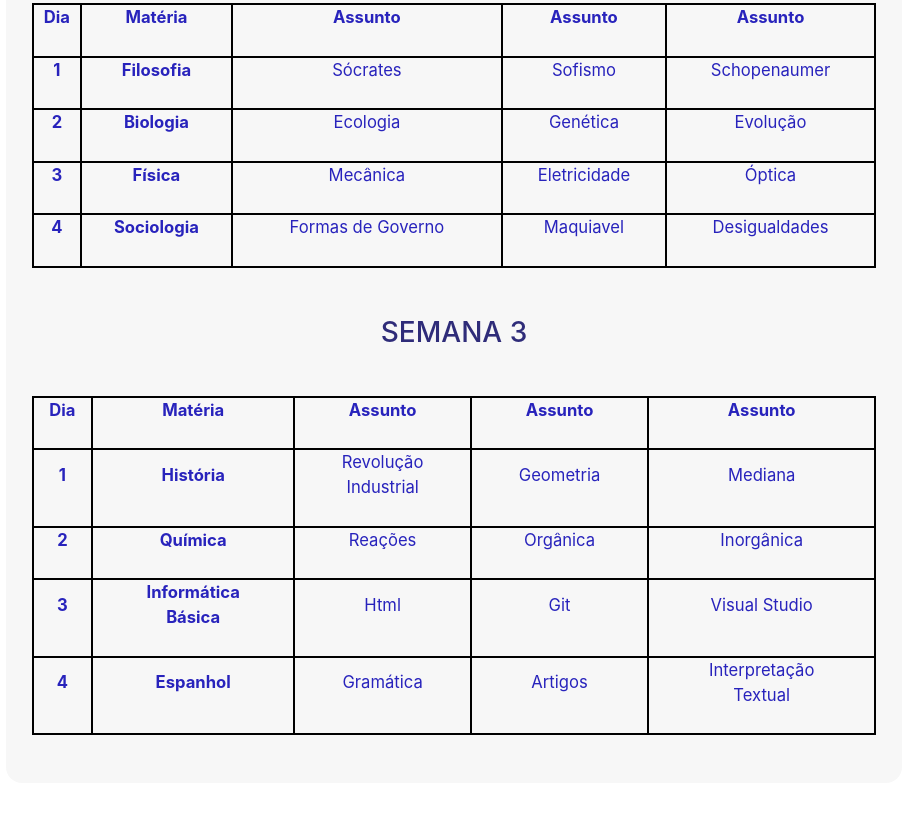
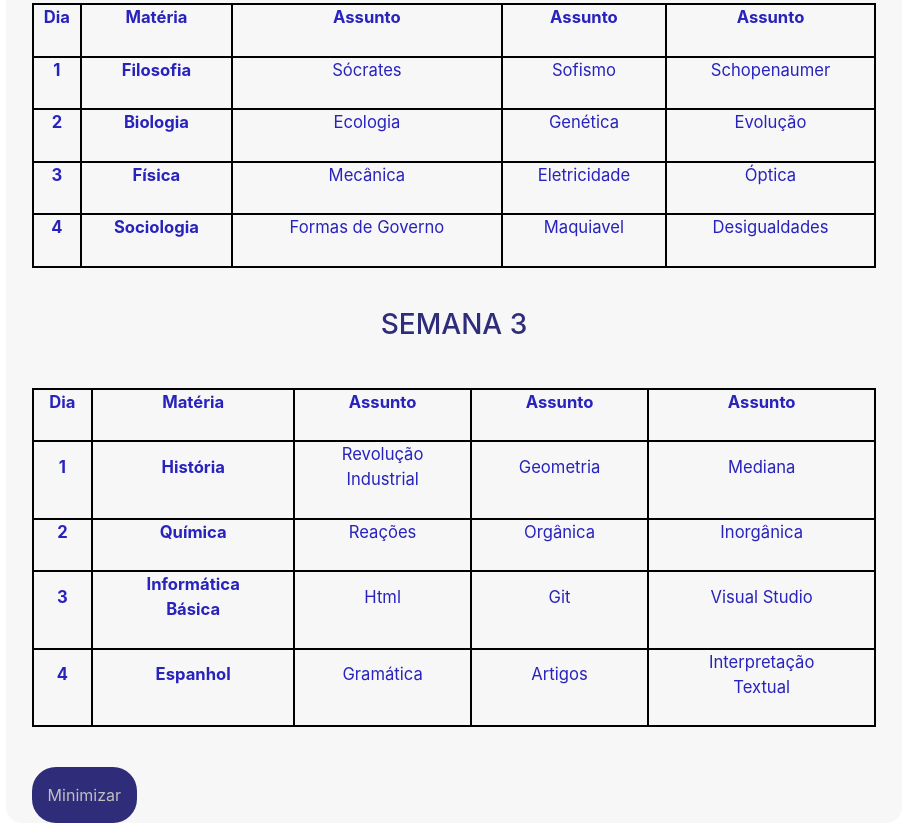
Before and after one commit to chicote444/WebMinds, a website: page programa_estudos/index.html in a window 1280 px wide. Shown: the part 702-1541 px from the top of the page, without its empty margins (186-1093 px from the left). Before the commit the page ends 1485 px from the top, so only its background shows below. Drawn offline with nearby package versions, Linux system fonts and the light colour scheme.

Commit message:
botão de minimizar

```diff
--- a/programa_estudos/index.css
+++ b/programa_estudos/index.css
@@ -57,7 +57,7 @@
     border-radius: 1rem;
 }
 
-.progs {
+.progs, .progs2, .progs3 {
     justify-content: center;
     padding: 0 0 5dvh 0;
     margin: 0 2dvw 0 2dvw;
@@ -76,7 +76,7 @@
     justify-content: center;
 }
 
-.turma {
+.turma, .turma2, .turma3 {
     padding: 0 0 3dvw 0;
     justify-content: center;
     color: #2f2c79;
@@ -95,6 +95,32 @@
 tr {
     margin: 0;
     align-content: center;
+}
+
+ul {
+    list-style: none;
+
+}
+
+.min ul li a {
+    text-decoration: none;
+    color: #c0c0c0;
+    background-color: #2f2c79;
+    padding: 1rem;
+    border-radius: 1.5rem;
+    margin: 0 0 0 0;
+}
+
+.min ul li {
+    display: flex;
+    justify-content: left;
+    margin: 0 0 0 2dvw;
+}
+
+.min ul li a:hover {
+    background-color: #4dc7ff;
+    transition: 1.5s;
+    color: #2823bc;
 }
 
 @media (1100px <= width <= 1600px) {
--- a/programa_estudos/index.html
+++ b/programa_estudos/index.html
@@ -7,6 +7,7 @@
     <link rel="stylesheet" type="text/css" href="index.css" />
     <link rel="stylesheet" href="https://stackpath.bootstrapcdn.com/bootstrap/4.5.2/css/bootstrap.min.css">
     <script src="https://cdn.jsdelivr.net/npm/bootstrap@5.3.3/dist/js/bootstrap.bundle.min.js" integrity="sha384-YvpcrYf0tY3lHB60NNkmXc5s9fDVZLESaAA55NDzOxhy9GkcIdslK1eN7N6jIeHz" crossorigin="anonymous"></script>
+    <script src="index.js"></script>
 </head>
 <body>
   <header>
@@ -110,10 +111,10 @@
       </table>
     </div>
 
-    <div class="turma">
+    <div class="turma2">
       <h3>SEMANA 2</h3>
     </div>
-    <div class="progs">
+    <div class="progs2">
       <table class="estud">
        <thead>
          <tr>
@@ -162,10 +163,10 @@
      </table>
    </div>
 
-    <div class="turma">
+    <div class="turma3">
       <h3>SEMANA 3</h3>
     </div>
-    <div class="progs">
+    <div class="progs3" id="prog3">
       <table class="estud">
        <thead>
          <tr>
@@ -210,9 +211,16 @@
            <td>Interpretação <br> Textual</td>
 
          </tr>
-       </tbody>
-     </table>
-   </div>
+        </tbody>
+      </table>
+    </div>
+    <div class="min">
+      <ul>
+        <li class="link">
+          <a  href="#" onclick="min()">Minimizar</a>
+        </li>
+      </ul>
+    </div>
   </section>
 </body>
 </html>
--- a/programa_estudos/index.js
+++ b/programa_estudos/index.js
@@ -1 +1,21 @@
-import 'bootstrap/dist/css/bootstrap.min.css';
+var chico = (a, b) => {
+    return a + b
+};
+
+
+
+function min() {
+    let w = document.querySelector('.progs2');
+    let x = document.querySelector('.progs3');
+    let y = document.querySelector('.turma3');
+    let z = document.querySelector('.turma2');
+    let li = document.querySelector('.link');
+    let prog = document.querySelector('.progs');
+    x.innerHTML = '';
+    y.innerHTML = '';
+    w.innerHTML = '';
+    z.innerHTML = '';
+    prog.style.padding = '0 0 0 0';
+    li.innerHTML = '<a href="index.html">Máximizar</a>';
+    console.log(3);
+}
```
